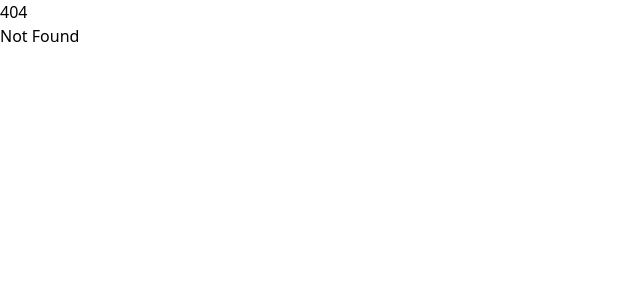
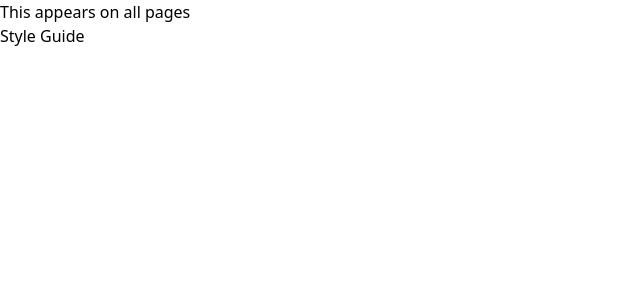
Before and after one commit to danielhoff/playstation-vis, a SvelteKit app: page /style-guide in a window 1280 px wide. Before the commit this address had no page. Shown: the top 300 px of the page, without its empty margins (0-640 px from the left). Built offline with nearby package versions, Linux system fonts and the light colour scheme.

Commit message:
Experimenting with routing

```diff
--- a/src/routes/+layout.svelte
+++ b/src/routes/+layout.svelte
@@ -9,4 +9,6 @@
 	<link rel="icon" href={favicon} />
 </svelte:head>
 
+<h1>This appears on all pages</h1>
+
 {@render children?.()}
--- /dev/null
+++ b/src/routes/style-guide/+page.svelte
@@ -0,0 +1,3 @@
+
+
+<h1>Style Guide</h1>
```
